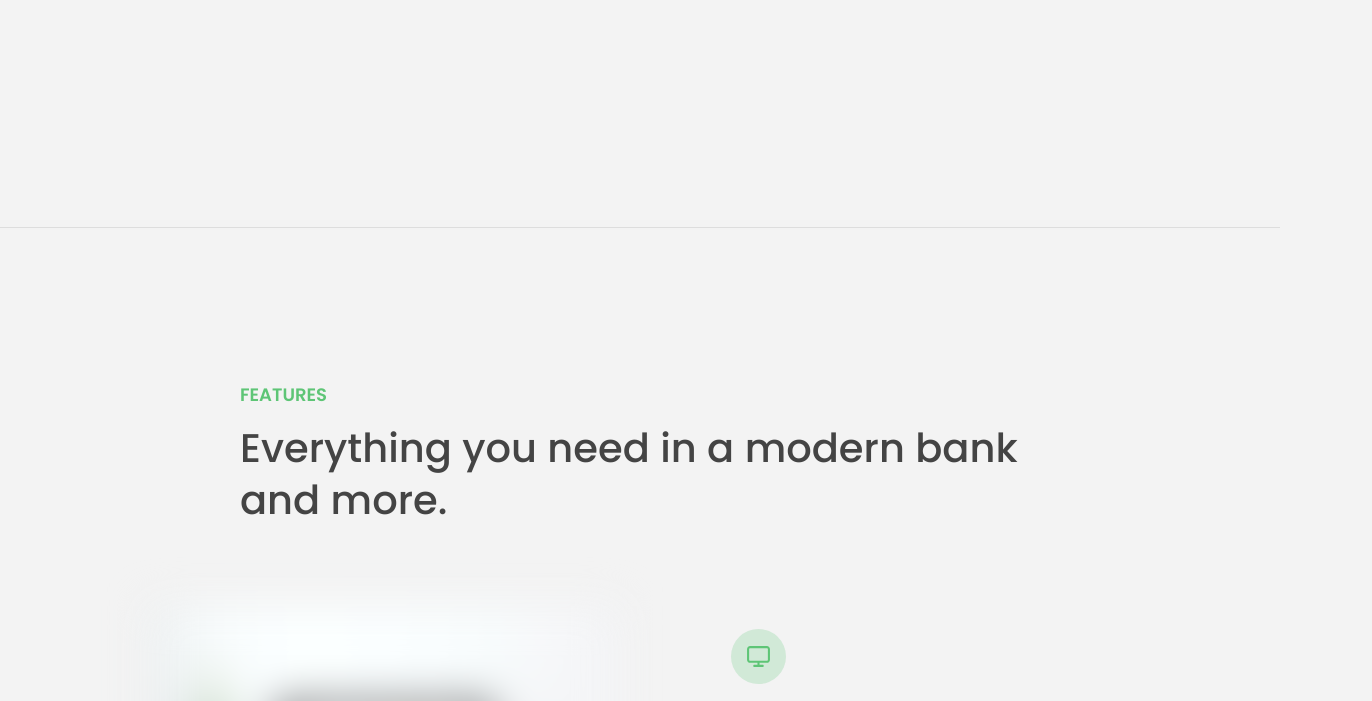
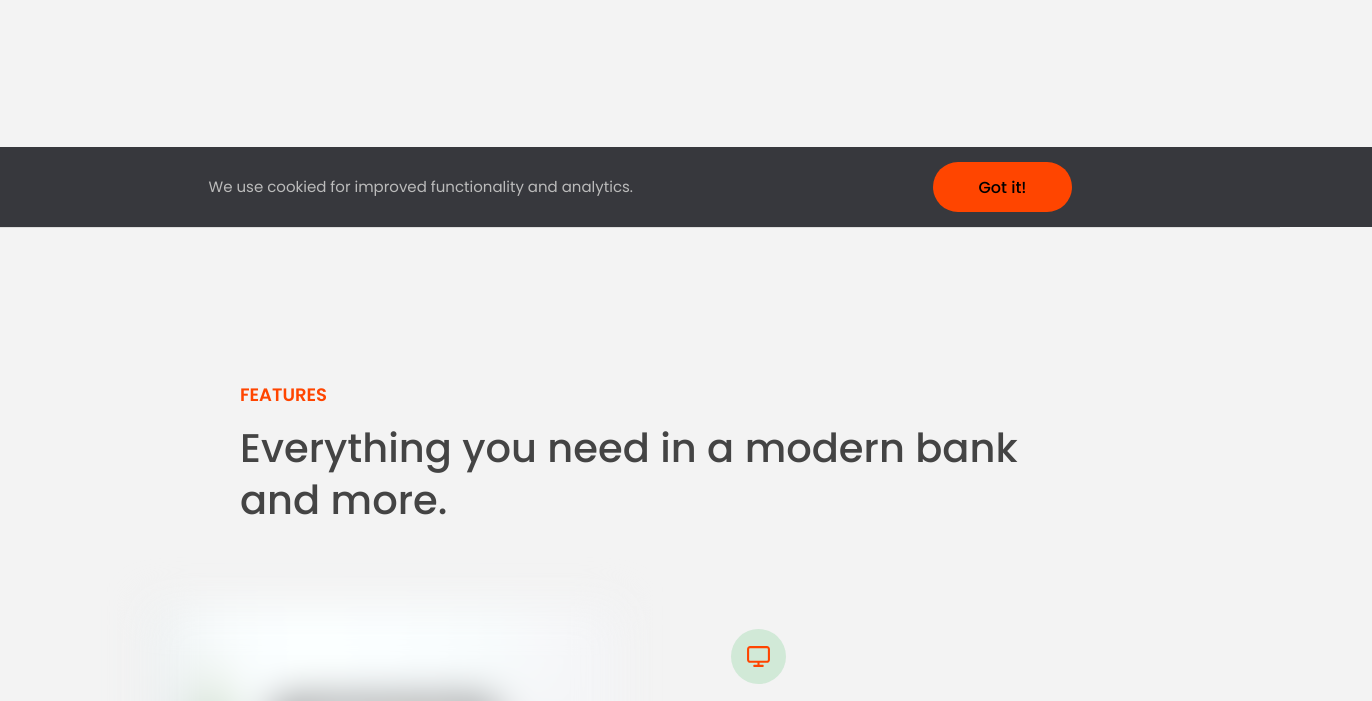
Before and after one commit to Jainam1224/JavaScript-Zero-To-Expert, a plain HTML site: page 13-Advanced-DOM-Bankist/index.html in a window 1280 px wide. Shown: the part 573-1274 px from the top of the page, 1372 px wide, since content can reach past the window. Drawn offline with Linux system fonts and the light colour scheme.

Commit message:
style, attributes, data attributes and classes

```diff
--- a/13-Advanced-DOM-Bankist/index.html
+++ b/13-Advanced-DOM-Bankist/index.html
@@ -21,6 +21,8 @@
           alt="Bankist logo"
           class="nav__logo"
           id="logo"
+          designer="testing-design"
+          data-version-number="3.3"
         />
         <ul class="nav__links">
           <li class="nav__item">
--- a/13-Advanced-DOM-Bankist/script.js
+++ b/13-Advanced-DOM-Bankist/script.js
@@ -30,7 +30,6 @@ document.addEventListener("keydown", function (e) {
   }
 });
 
-/*
 ///////////////////////////////////////
 // Selecting, Creating, and Deleting Elements
 
@@ -70,4 +69,52 @@ document
     // message.remove();
     message.parentElement.removeChild(message);
   });
-*/
+
+///////////////////////////////////////
+// Styles, Attributes and Classes
+
+// Styles
+message.style.backgroundColor = "#37383d";
+message.style.width = "120%";
+
+console.log(message.style.color);
+console.log(message.style.backgroundColor);
+
+console.log(getComputedStyle(message).color);
+console.log(getComputedStyle(message).height);
+
+message.style.height =
+  Number.parseFloat(getComputedStyle(message).height, 10) + 30 + "px";
+
+document.documentElement.style.setProperty("--color-primary", "orangered");
+
+// Attributes
+const logo = document.querySelector(".nav__logo");
+console.log(logo.alt);
+console.log(logo.className);
+
+logo.alt = "Beautiful minimalist logo";
+
+// Non-standard
+console.log(logo.designer);
+console.log(logo.getAttribute("designer"));
+logo.setAttribute("company", "Bankist");
+
+console.log(logo.src);
+console.log(logo.getAttribute("src"));
+
+const link = document.querySelector(".nav__link--btn");
+console.log(link.href);
+console.log(link.getAttribute("href"));
+
+// Data attributes
+console.log(logo.dataset.versionNumber);
+
+// Classes
+logo.classList.add("c", "j");
+logo.classList.remove("c", "j");
+logo.classList.toggle("c");
+logo.classList.contains("c"); // not includes
+
+// Don't use
+logo.clasName = "jonas";
```
